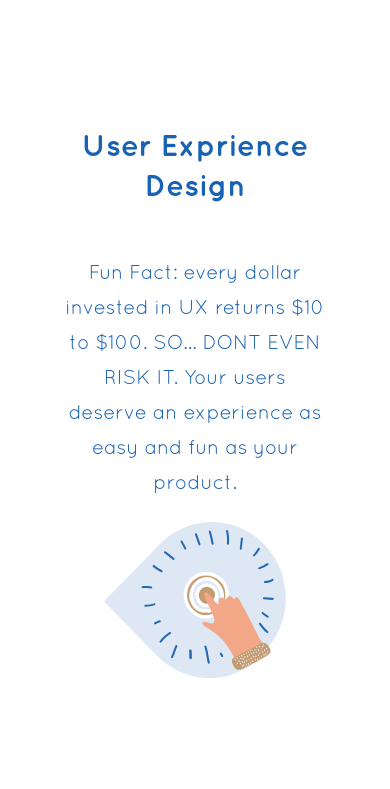
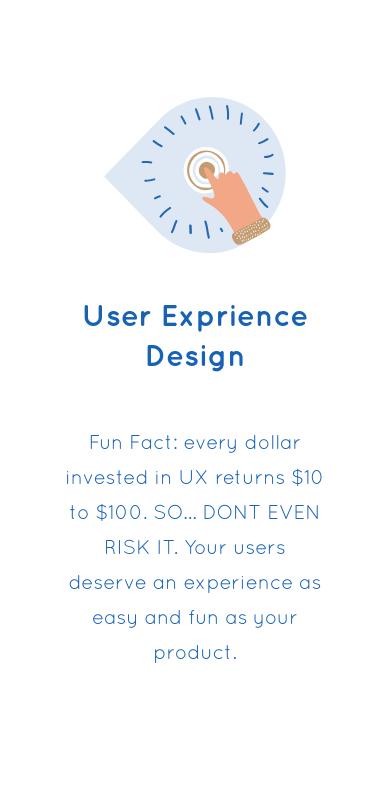
Before and after one commit to ManaGroup/ManaGroup.github.io, a React app: page / in a window 390 px wide. Shown: the part 2619-3408 px from the top of the page. Built offline with nearby package versions, Linux system fonts and the light colour scheme; a web font is replaced by a local one.

Commit message:
responsive service reverse

```diff
--- a/src/components/Service.js
+++ b/src/components/Service.js
@@ -34,8 +34,13 @@ class App extends Component {
                 }
             </div>
         ];
-        props.flip && (this.container = this.container.reverse())
-        props.responsiveMode && (this.container = this.container.reverse())
+        if(!props.responsiveMode){
+            props.flip && (this.container = this.container.reverse());
+            console.log('i r')
+        }  else{
+            this.container = this.container.reverse();
+            console.log('n r')
+        }
     }
 
 
```
Also changed, not shown: build/asset-manifest.json, build/index.html, build/service-worker.js, 4 other files.
